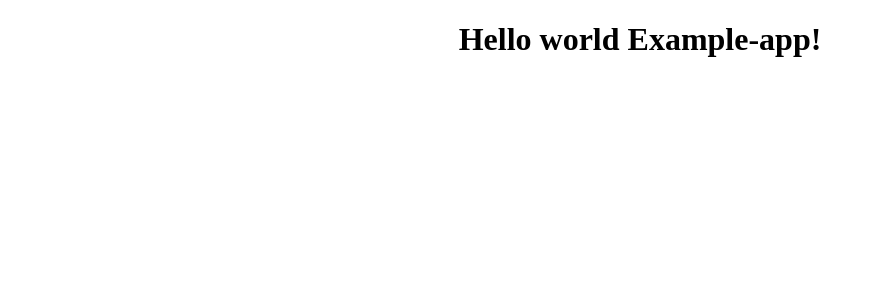
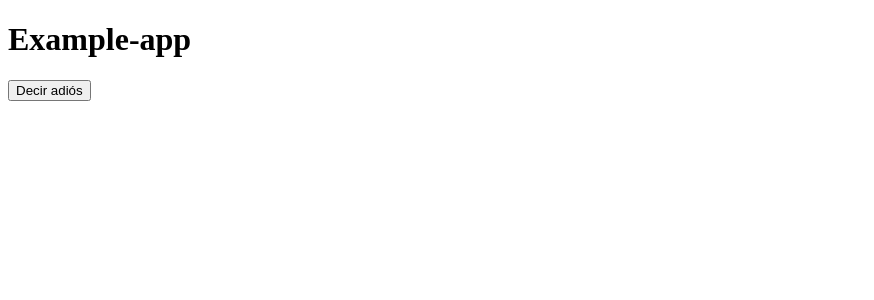
Before and after one commit to Belencha/idproject, an Angular app: page / in a window 1280 px wide. Shown: the top 300 px of the page, without its empty margins (0-874 px from the left). Built offline with nearby package versions, Linux system fonts and the light colour scheme.

Commit message:
Create a function that shows a message

```diff
--- a/src/app/app.component.html
+++ b/src/app/app.component.html
@@ -1,6 +1,7 @@
-<!--The content below is only a placeholder and can be replaced.-->
-<div style="text-align:center">
-  <h1>
-    Hello world {{ title }}!
-  </h1>
-</div>
+<h1>
+  {{title}}
+</h1>
+<p [hidden]="!visible">
+  Adiós
+</p>
+<button (click)="decirAdios()">Decir adiós</button>
--- a/src/app/app.component.ts
+++ b/src/app/app.component.ts
@@ -7,4 +7,9 @@ import { Component } from '@angular/core';
 })
 export class AppComponent {
   title = 'Example-app';
+
+  visible = false;
+  decirAdios() {
+    this.visible = true;
+  }
 }
```
